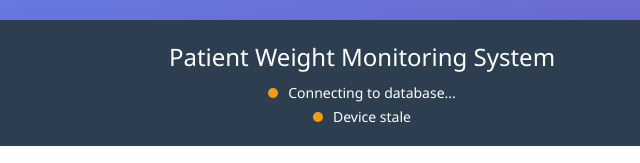
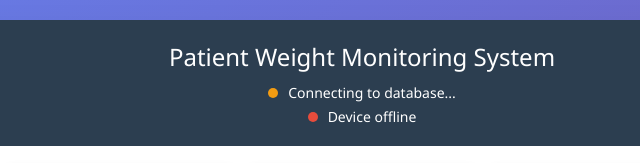
Before and after one commit to jithintj/Webdashboard, a plain HTML site: page index.html in a window 1280 px wide. Shown: the top 163 px of the page, 278-918 px from the left. Drawn offline with nearby package versions, Linux system fonts and the light colour scheme; no server answers.

Commit message:
realistic positions

```diff
--- a/index.html
+++ b/index.html
@@ -23,8 +23,8 @@
       </div>
       <!-- Added device status indicator -->
       <div class="device-status">
-        <span class="status-dot" id="device-status-dot"></span>
-        <span id="device-status-text">Checking device...</span>
+        <span class="status-dot device-offline" id="device-status-dot"></span>
+        <span id="device-status-text">Device offline</span>
       </div>
       <button class="tare-button" id="tare-button">TARE SCALES</button>
     </header>
--- a/js/app.js
+++ b/js/app.js
@@ -4,7 +4,7 @@
 // Uses firebase `database` and chart globals defined in firebase-config.js and chart-config.js
 // --------------------
 
-// Add these variables at the top with other global variables
+// Global variables
 let lastDataTimestamp = 0;
 let deviceStatusCheckInterval;
 const DEVICE_TIMEOUT = 10000; // 10 seconds without data = offline
@@ -110,7 +110,6 @@ function processDataPoint(data, key) {
     panOffset = 0;
     updateChartData();
   }
-
 }
 
 function updateChartData() {
@@ -228,14 +227,22 @@ function zoomChart(scaleFactor, centerIndex = null) {
   updateChartData();
 }
 
-// Add this function to monitor device status
+// Monitor device status
 function monitorDeviceStatus() {
   const now = Date.now();
   const timeSinceLastUpdate = now - lastDataTimestamp;
   const deviceStatusDot = document.getElementById('device-status-dot');
   const deviceStatusText = document.getElementById('device-status-text');
 
+  // Remove all status classes
   deviceStatusDot.classList.remove('device-live', 'device-stale', 'device-offline');
+
+  // If we've never received data (lastDataTimestamp is 0), show as offline
+  if (lastDataTimestamp === 0) {
+    deviceStatusDot.classList.add('device-offline');
+    deviceStatusText.textContent = 'Device offline';
+    return;
+  }
 
   if (timeSinceLastUpdate < 5000) {
     deviceStatusDot.classList.add('device-live');
@@ -250,8 +257,14 @@ function monitorDeviceStatus() {
 }
 
 function initializeDeviceMonitoring() {
-  lastDataTimestamp = Date.now();
-  monitorDeviceStatus();
+  lastDataTimestamp = 0; // Set to 0 to indicate no data received yet
+  // Start with offline status
+  const deviceStatusDot = document.getElementById('device-status-dot');
+  const deviceStatusText = document.getElementById('device-status-text');
+  deviceStatusDot.className = 'status-dot device-offline';
+  deviceStatusText.textContent = 'Device offline';
+
+  // Start monitoring
   deviceStatusCheckInterval = setInterval(monitorDeviceStatus, 1000);
 }
 
```
